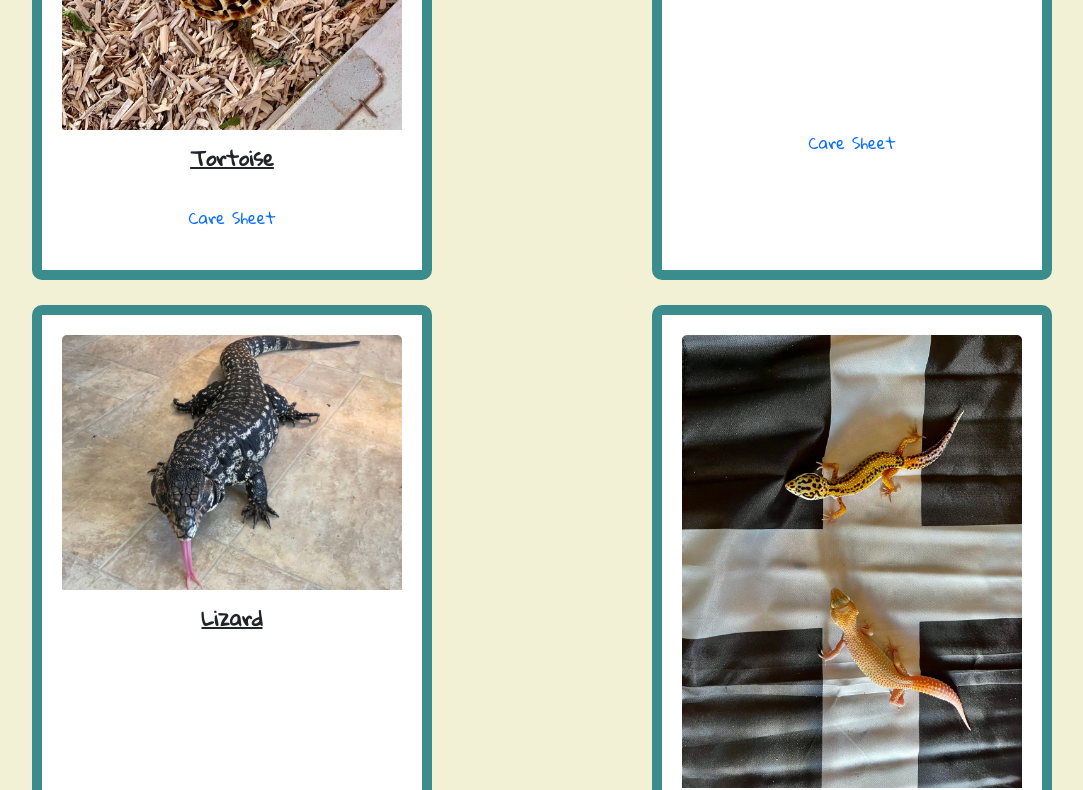
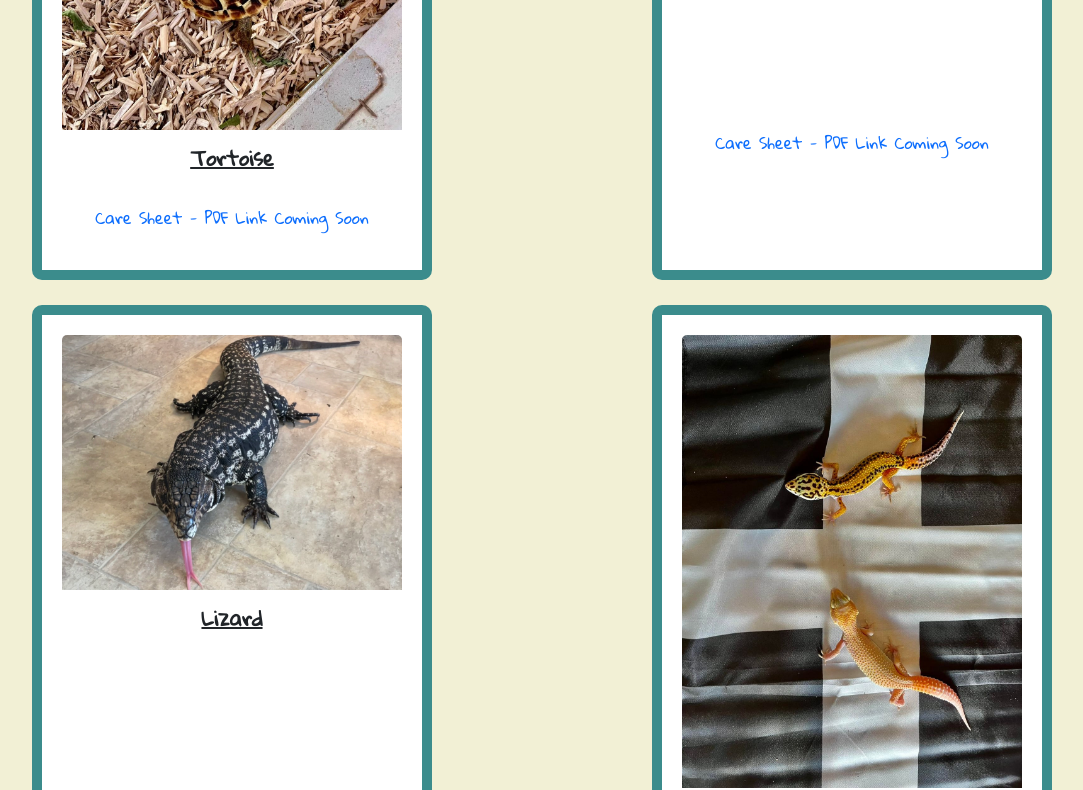
Before and after one commit to AlanaBF/kernowpets, a React (Vite) app: page /Reptiles in a window 1280 px wide. Shown: the part 840-1630 px from the top of the page, without its empty margins (98-1181 px from the left). Built offline with nearby package versions, Linux system fonts and the light colour scheme.

Commit message:
link to PDF coming added to caresheet

```diff
--- a/src/components/ReptileCard/index.jsx
+++ b/src/components/ReptileCard/index.jsx
@@ -27,7 +27,7 @@ function ReptileCard({ project }) {
             <h5 className="reptileCardLink">No Caresheet Available</h5>
           ) : (
             <h5 className="reptileCardLink">
-              <a className="reptileCardLink" href={caresheetLink} target="_blank">Care Sheet</a>
+              <a className="reptileCardLink" href={caresheetLink} target="_blank">Care Sheet - PDF Link Coming Soon</a>
             </h5>
           )}
         </Card.Link>
--- a/src/components/ReptileCard/reptileCard.json
+++ b/src/components/ReptileCard/reptileCard.json
@@ -4,7 +4,7 @@
       "key": 1,
       "name": "Tortoise",
       "image": "/tortoise1.jpeg",
-      "caresheetLink": "https://www.monkfieldreptile.com/blog/category/care-sheets",
+      "caresheetLink": "Link Coming",
       "about": ""
     },
     {
@@ -12,7 +12,7 @@
         "key": 2,
         "name": "Snake",
         "image": "/Snake2.jpeg",
-        "caresheetLink": "https://www.monkfieldreptile.com/blog/category/care-sheets",
+        "caresheetLink": "Link Coming",
         "about": ""
       },
       {
@@ -20,7 +20,7 @@
         "key": 3,
         "name": "Lizard",
         "image": "/Lizard.jpeg",
-        "caresheetLink": "https://www.monkfieldreptile.com/blog/category/care-sheets",
+        "caresheetLink": "Link Coming",
         "about": ""
       },
       {
@@ -28,7 +28,7 @@
         "key": 4,
         "name": "Gecko",
         "image": "/geckos.jpeg",
-        "caresheetLink": "https://www.monkfieldreptile.com/blog/category/care-sheets",
+        "caresheetLink": "Link Coming",
         "about": ""
       },
       {
@@ -36,7 +36,7 @@
         "key": 5,
         "name": "Bearded Dragon",
         "image": "/beardeddragon.jpeg",
-        "caresheetLink": "https://www.monkfieldreptile.com/blog/category/care-sheets",
+        "caresheetLink": "Link Coming",
         "about": ""
       },
       {
@@ -44,7 +44,7 @@
         "key": 6,
         "name": "Land Snails",
         "image": "/Landsnails.jpeg",
-        "caresheetLink": "https://www.monkfieldreptile.com/blog/category/care-sheets",
+        "caresheetLink": "Link Coming",
         "about": ""
       },
       {
@@ -52,7 +52,7 @@
         "key": 7,
         "name": "Arachnids",
         "image": "/Tarantula.jpeg",
-        "caresheetLink": "https://www.monkfieldreptile.com/blog/category/care-sheets",
+        "caresheetLink": "Link Coming",
         "about": ""
       },
       {
@@ -60,7 +60,7 @@
         "key": 8,
         "name": "Scorpion",
         "image": "/scorpion.jpeg",
-        "caresheetLink": "https://www.monkfieldreptile.com/blog/category/care-sheets",
+        "caresheetLink": "Link Coming",
         "about": ""
       },
       {
@@ -68,7 +68,7 @@
         "key": 9,
         "name": "Frogs",
         "image": "/frog.jpeg",
-        "caresheetLink": "https://www.monkfieldreptile.com/blog/category/care-sheets",
+        "caresheetLink": "Link Coming",
         "about": ""
       },
       {
@@ -76,7 +76,7 @@
         "key": 10,
         "name": "Chameleon",
         "image": "/chameleon.jpeg",
-        "caresheetLink": "https://www.monkfieldreptile.com/blog/category/care-sheets",
+        "caresheetLink": "Link Coming",
         "about": ""
       },
       {
@@ -84,7 +84,7 @@
         "key": 11,
         "name": "Iguana",
         "image": "/iguana.jpeg",
-        "caresheetLink": "https://www.monkfieldreptile.com/blog/category/care-sheets",
+        "caresheetLink": "Link Coming",
         "about": ""
       }
 ]
```
